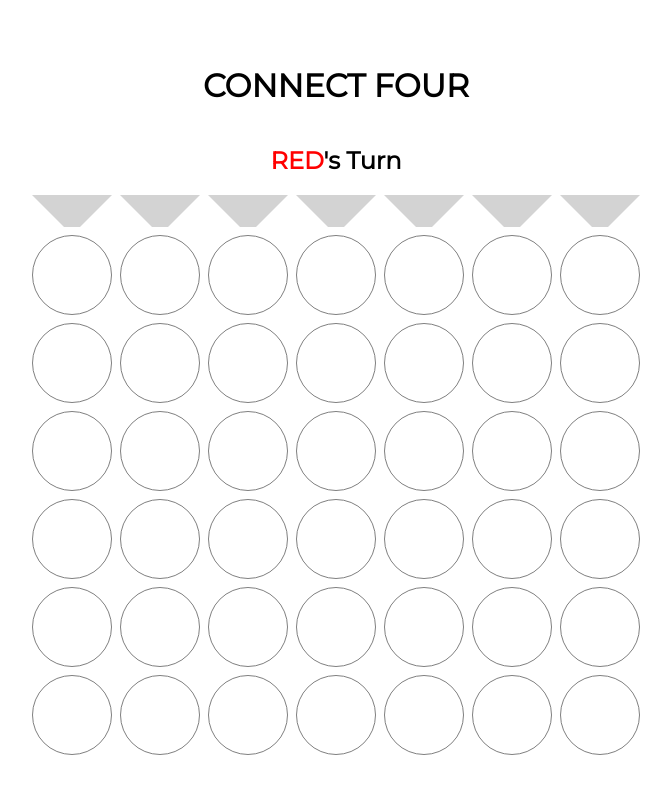
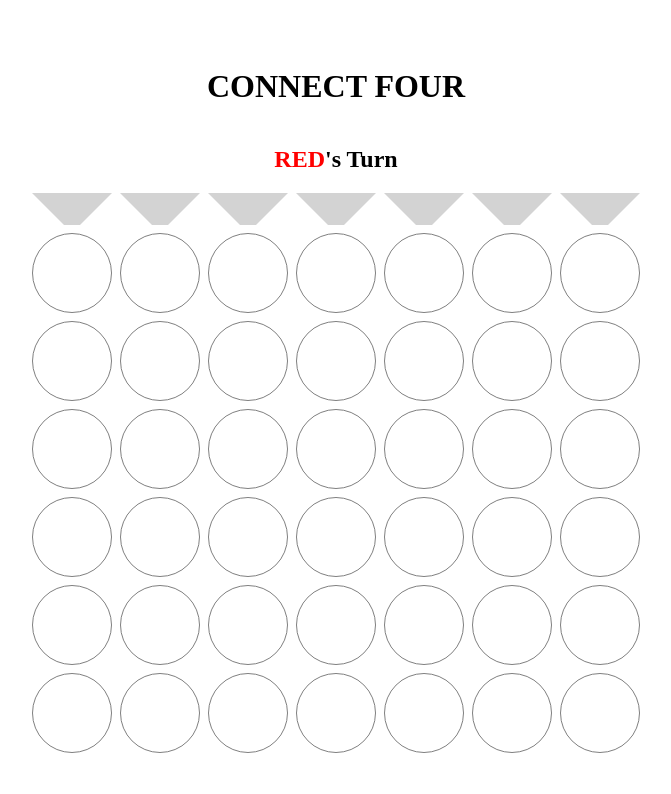
Before and after one commit to vittoriaerdem/connect-four, a plain HTML site: page index.html in a window 1280 px wide. Shown: the whole page, without its empty margins (304-975 px from the left). Drawn offline with Linux system fonts and the light colour scheme.

Commit message:
update README.md

```diff
--- a/css/main.css
+++ b/css/main.css
@@ -3,7 +3,7 @@
   }
 
   body {
-    font-family: Montserrat;
+    font-family: 'Hepta Slab', serif;
     height: 100vh;
     margin: 0;
     display: flex;
@@ -11,6 +11,7 @@
     justify-content: center;
     align-items: center;
   }
+
   section.markers {
     display: grid;
     grid-template-columns: repeat(7, 10vmin);
```
